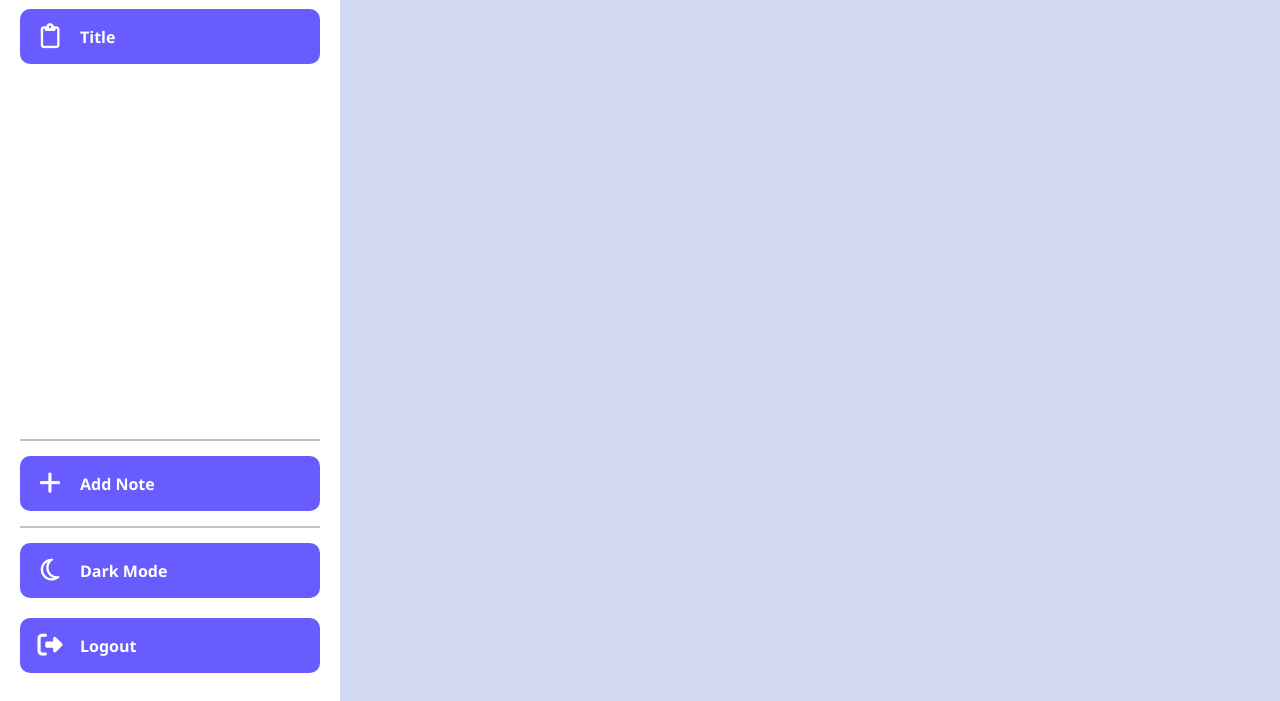
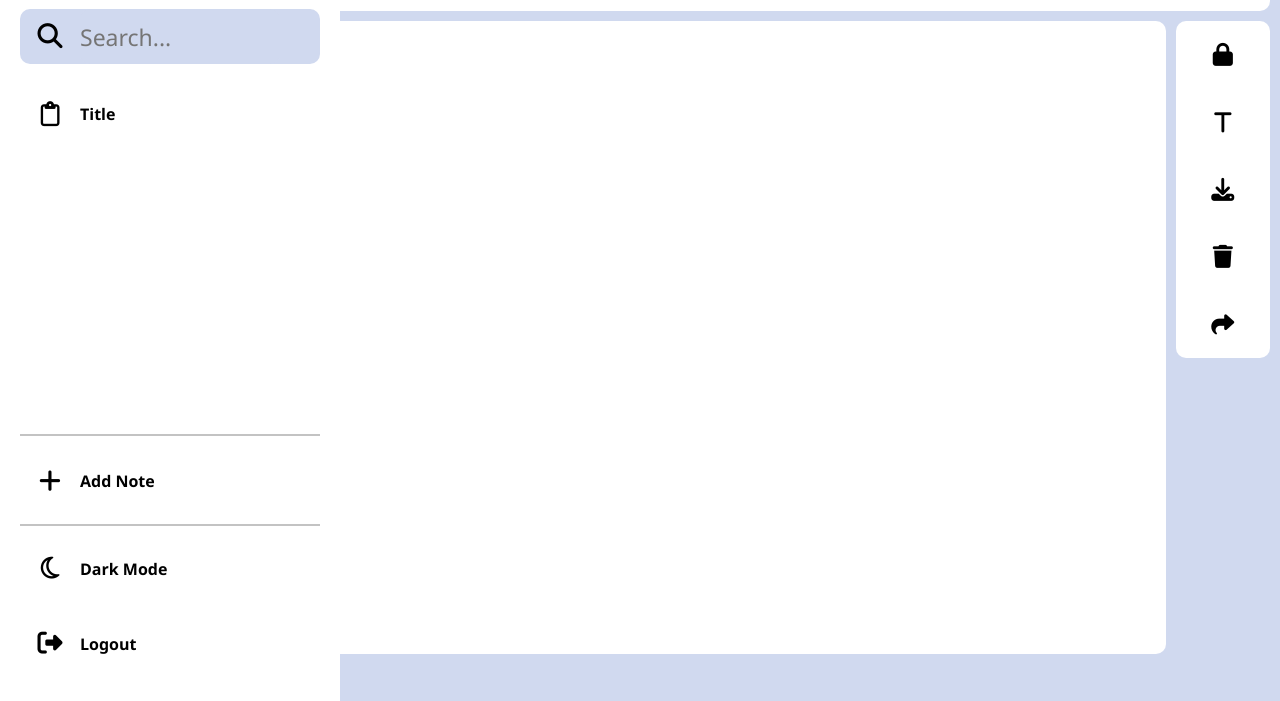
Before and after one commit to chocoanish/Notes-App, a plain HTML site: page index.html in a window 1280 px wide. Shown: the part 99-800 px from the top of the page. Drawn offline with Linux system fonts and the light colour scheme.

Commit message:
Design Completed

```diff
--- a/index.html
+++ b/index.html
@@ -28,24 +28,29 @@
 
         <!-- Notes -->
         <div class="Notes-Container">
+            <!-- Search -->
             <div class="search">
-
+                    <div>
+                        <i class="fa-solid fa-magnifying-glass"></i>
+                    </div>
+                    <input type="text" placeholder="Search...">
             </div>
+            <!-- Search-End -->
             <div class="notes">
                 <div class="button">
-                    <div>
+                    <div class="it">
                         <i class="fa-regular fa-clipboard"></i>
                     </div>
-                    <div>Title</div>
+                    <div class="it">Title</div>
                 </div>
             </div>
             <hr class="ender">
             <!-- Add Note Button -->
             <div class="button">
-                <div>
+                <div class="it">
                     <i class="fa-solid fa-plus"></i>
                 </div>
-                <div>Add Note</div>
+                <div class="it">Add Note</div>
             </div>
         </div>
         <!-- Notes-End -->
@@ -56,24 +61,38 @@
 
         <div class="Actions">
             <div class="button">
-                <div>
+                <div class="it">
                     <i class="fa-regular fa-moon"></i>
                 </div>
-                <div>Dark Mode</div>
+                <div class="it">Dark Mode</div>
             </div>
             <div class="button">
-                <div>
+                <div class="it">
                     <i class="fa-sharp fa-solid fa-right-from-bracket"></i>
                 </div>
-                <div>Logout</div>
+                <div class="it">Logout</div>
             </div>
         </div>
         <!-- Login And Modes - End -->
-
+    </div>
+    <!-- Title -->
+    <div class="container-2">
+        <div class="header">Title</div>
+        <div class="innerContainer">
+            <textarea name="Name" id="" cols="30" rows="10"></textarea>
+            <div class="quick">
+                <div class="list link-1"><i class="fa-solid fa-lock"></i></div>
+                <div class="list link-2"><i class="fa-solid fa-t"></i></div>
+                <div class="list link-3"><i class="fa-solid fa-download"></i></div>
+                <div class="list link-4"><i class="fa-solid fa-trash"></i></div>
+                <div class="list link-5"><i class="fa-solid fa-share"></i></div>
+            </div>
+        </div>
     </div>
 </body>
 
 <!-- Font Awesome -->
 <script src="https://kit.fontawesome.com/282f117c33.js" crossorigin="anonymous"></script>
+<script src="index.js"></script>
 
 </html>
--- a/style.css
+++ b/style.css
@@ -31,10 +31,20 @@ body{
 .button{
     display: inline-flex;
     margin: 10px 0;
-    background-color: #685cfe;
+    background-color: #fff;
     width: 100%;
     height: 55px;
     border-radius: 10px;
+    transition: 0.4s;
+}
+.it{
+    transition: 0.4s;
+}
+.button:hover .it{
+    color: #fff;
+}
+.button:hover{
+    background-color: #685cfe;
 }
 .button > div:nth-child(1){
     display: flex;
@@ -45,16 +55,48 @@ body{
     margin: 0 5px;
     border-radius: 10px;
     font-size: 25px;
-    color: #fff;
+    color: #000;
 }
 .button > div:nth-child(2){
-    color: #fff;
+    color: #000;
     display: flex;
     align-items: center;
     justify-content: center;
     width: auto;
     height: 100%;
     font-weight: 600;
+}
+
+
+/* Search */
+.search{
+    background-color: #d0d9ef;
+    display: inline-flex;
+    margin: 10px 0;
+    width: 100%;
+    height: 55px;
+    border-radius: 10px;
+}
+.search > div:nth-child(1){
+    display: flex;
+    align-items: center;
+    justify-content: center;
+    width: 50px;
+    height: 100%;
+    margin: 0 5px;
+    border-radius: 10px;
+    font-size: 25px;
+    color: #000;
+}
+.search > input{
+    width: 200px;
+    height: 100%;
+    background-color: #d0d9ef;
+    border: none;
+    border-radius: 10px;
+    resize: none;
+    outline: none;
+    font-size: 23px;
 }
 
 
@@ -98,7 +140,7 @@ body{
     height: 550px;
 }
 .Notes-Container .notes{
-    height: 435px;
+    height: 350px;
 }
 .Notes-Container .button{
 
@@ -111,3 +153,72 @@ body{
     height: auto;
     margin-bottom: 40px;
 }
+
+
+/* Header */
+.container-2{
+    position: absolute;
+    right: 0;
+    top: 0;
+    background-color: #d0d9ef;
+    width: 75%;
+    height: 98%;
+    margin: 10px;
+}
+.header{
+    width: 100%;
+    height: 100px;
+    background-color: #fff;
+    border-radius: 10px;
+    display: flex;
+    align-items: center;
+    justify-content: center;
+    font-size: 40px;
+    font-weight: bold;
+}
+.innerContainer{
+    margin: 10px 0;
+    width: 100%;
+    height: 86%;
+    background-color: #d0d9ef;
+    display: flex;
+    flex-direction: row;
+}
+.innerContainer > textarea {
+    padding: 20px;
+    width: 90%;
+    height: 88%;
+    background-color: #fff;
+    border: none;
+    border-radius: 10px;
+    resize: none;
+    outline: none;
+    font-size: 23px;
+}
+.quick{
+    width: 100px;
+    height: 50%;
+    background-color: #fff;
+    border-radius: 10px;
+    margin-left: 10px;
+    display: flex;
+    flex-direction: column;
+    justify-content: space-between;
+    align-items: center;
+}
+.list{
+    margin: 10px;
+    width: 50px;
+    height: 50px;
+    background-color: #fff;
+    border-radius: 10px;
+    display: flex;
+    justify-content: center;
+    align-items: center;
+    font-size: 23px;
+}
+.list:hover{
+    background-color: #685cfe;
+    transition: 0.4s;
+    color: #fff;
+}
```
Also changed, not shown: index.js (added).
